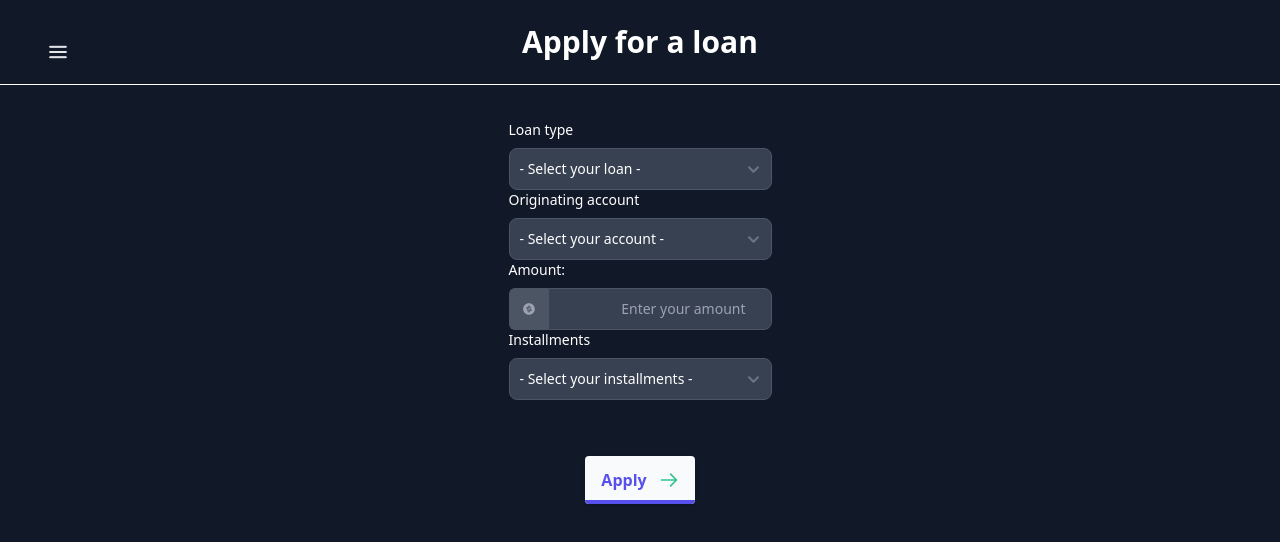
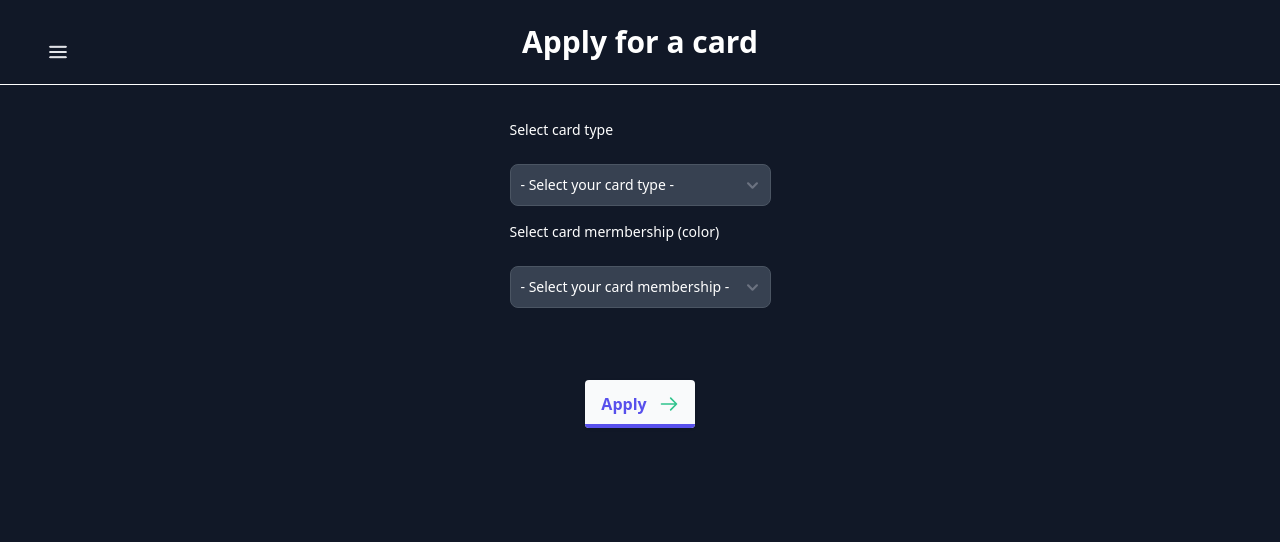
Before and after one commit to Kryzp0/MindHub-Modulo-3-React, a React (Vite) app: page / in a window 1280 px wide. Shown: the top 542 px of the page. Built offline with nearby package versions, Linux system fonts and the light colour scheme.

Commit message:
Se finaliza vista de ApplyCard y se modifica vista de ApplyLoan

```diff
--- a/src/App.jsx
+++ b/src/App.jsx
@@ -3,6 +3,7 @@ import Cards from "./pages/Cards"
 import Accounts from "./pages/Accounts"
 import Loans from "./pages/Loans"
 import ApplyLoan from "./pages/ApplyLoan"
+import ApplyCard from "./pages/ApplyCard"
 
 function App() {
 
@@ -12,7 +13,8 @@ function App() {
       {/* <Accounts/> */}
       {/* <Cards/> */}
       {/* <Loans/> */}
-      <ApplyLoan/>
+      {/* <ApplyLoan/> */}
+      <ApplyCard/>
     </HeaderMain>
   )
 }
--- a/src/pages/ApplyCard.jsx
+++ b/src/pages/ApplyCard.jsx
@@ -1,9 +1,38 @@
 import React from 'react'
+import Title from '../components/Title'
+import ProceedButton from '../components/ProceedButton'
 
 const ApplyCard = () => {
-  return (
-    <div>ApplyCard</div>
-  )
+
+    const handleSubmit = (e) => {
+        e.preventDefault();
+        // Aqui agrego las acciones del envio del formulario hacia la API
+        console.log("Formulario enviado!");
+    };
+
+    return (
+        <>
+            <Title title="Apply for a card" />
+            <section className='flex flex-col items-start gap-4 pt-[120px]'>
+                <form className="flex flex-col gap-4 max-w-sm mx-auto" onSubmit={handleSubmit}>
+                    <label htmlFor="cardType" className="block mb-2 text-sm font-medium text-white">Select card type</label>
+                    <select id="cardType" className="border border-gray-600 bg-gray-700 text-white text-sm rounded-lg block w-full p-2.5 placeholder-gray-400 focus:ring-blue-500 focus:border-blue-500">
+                        <option value="">- Select your card type -</option>
+                        <option>DEBIT</option>
+                        <option>CREDIT</option>
+                    </select>
+                    <label htmlFor="cardColor" className="block mb-2 text-sm font-medium text-white">Select card mermbership (color)</label>
+                    <select id="cardColor" className="border border-gray-600 bg-gray-700 text-white text-sm rounded-lg block w-full p-2.5 placeholder-gray-400 focus:ring-blue-500 focus:border-blue-500">
+                        <option value="">- Select your card membership -</option>
+                        <option>SILVER</option>
+                        <option>GOLD</option>
+                        <option>TITANIUM</option>
+                    </select>
+                    <ProceedButton />
+                </form>
+            </section>
+        </>
+    )
 }
 
 export default ApplyCard
--- a/src/pages/ApplyLoan.jsx
+++ b/src/pages/ApplyLoan.jsx
@@ -39,7 +39,7 @@ const ApplyLoan = () => {
     <>
       <Title title="Apply for a loan" />
       <section className='flex flex-col items-start gap-4 pt-[120px]'>
-        <form className="max-w-sm mx-auto" onSubmit={handleSubmit}>
+        <form className="flex flex-col gap-4 max-w-sm mx-auto" onSubmit={handleSubmit}>
           <label htmlFor="loanType" className="block mb-2 text-sm font-medium text-white">Loan type</label>
           <select id="loanType" value={loanType} onChange={handleLoanTypeChange} className="border border-gray-600 bg-gray-700 text-white text-sm rounded-lg block w-full p-2.5 placeholder-gray-400 focus:ring-blue-500 focus:border-blue-500">
             <option value="">- Select your loan -</option>
```
